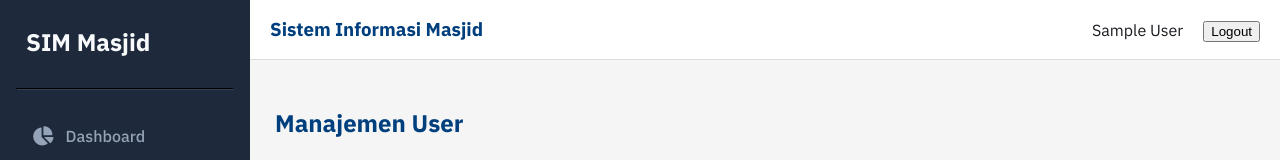
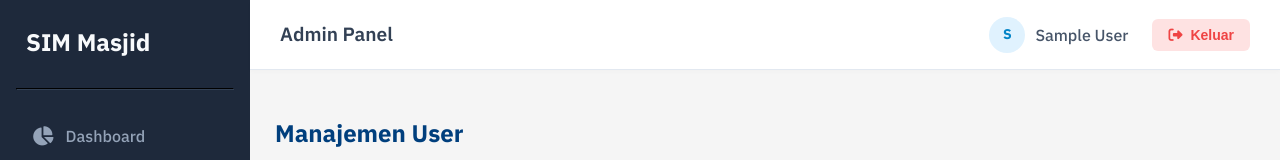
Before and after one commit to krsendev/sistem-informasi-masjid, a React (Vite) app in the folder frontend/: page /users in a window 1280 px wide. Shown: the top 160 px of the page. Built offline with nearby package versions, Linux system fonts and the light colour scheme; no server answers; sample sign-in values are in the browser's storage.

Commit message:
Change logout button

```diff
--- a/frontend/src/components/Navbar.jsx
+++ b/frontend/src/components/Navbar.jsx
@@ -13,23 +13,67 @@ export default function Navbar() {
   return (
     <div
       style={{
-        height: 60,
+        height: "70px",
         background: "#ffffff",
         display: "flex",
         justifyContent: "space-between",
         alignItems: "center",
-        padding: "0 20px",
-        borderBottom: "1px solid #ddd",
+        padding: "0 30px",
+        borderBottom: "1px solid #e2e8f0",
+        boxShadow: "0 2px 4px rgba(0,0,0,0.02)",
       }}
     >
-      <h3>Sistem Informasi Masjid</h3>
+      <h3 style={{ margin: 0, color: "#334155", fontSize: "1.2rem", fontWeight: "600" }}>
+        Admin Panel
+      </h3>
 
-      <div>
-        <span style={{ marginRight: 20 }}>
-          {user?.nama || user?.name || "Admin"}
-        </span>
+      <div style={{ display: "flex", alignItems: "center", gap: "24px" }}>
+        <div style={{ display: "flex", alignItems: "center", gap: "10px" }}>
+          <div style={{
+            width: "36px",
+            height: "36px",
+            borderRadius: "50%",
+            background: "#e0f2fe",
+            color: "#0284c7",
+            display: "flex",
+            alignItems: "center",
+            justifyContent: "center",
+            fontWeight: "bold",
+            fontSize: "14px"
+          }}>
+            {user?.name ? user.name.charAt(0).toUpperCase() : "A"}
+          </div>
+          <span style={{ fontWeight: "500", color: "#475569" }}>
+            {user?.nama || user?.name || "Admin"}
+          </span>
+        </div>
 
-        <button onClick={logout}>Logout</button>
+        <button
+          onClick={logout}
+          style={{
+            background: "#fee2e2",
+            color: "#ef4444",
+            border: "none",
+            padding: "8px 16px",
+            borderRadius: "6px",
+            cursor: "pointer",
+            fontWeight: "600",
+            display: "flex",
+            alignItems: "center",
+            gap: "8px",
+            transition: "all 0.2s ease",
+            fontSize: "14px"
+          }}
+          onMouseEnter={(e) => {
+            e.currentTarget.style.background = "#fecaca";
+          }}
+          onMouseLeave={(e) => {
+            e.currentTarget.style.background = "#fee2e2";
+          }}
+        >
+          <i className="fa-solid fa-right-from-bracket"></i>
+          Keluar
+        </button>
       </div>
     </div>
   );
```
